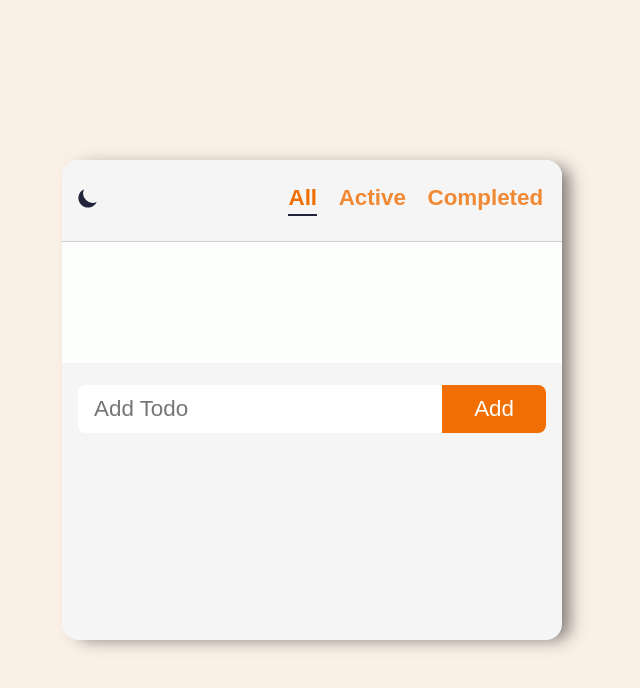
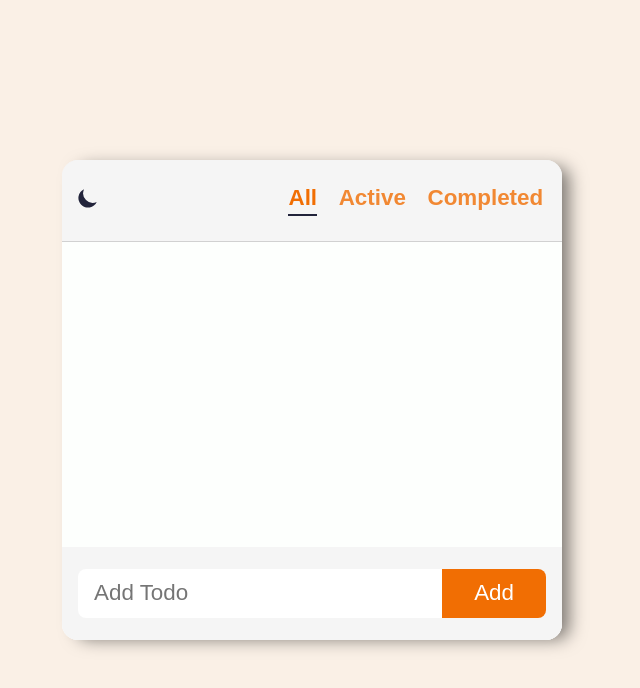
Before and after one commit to hyunzsu/todolist-react, a React (Create React App) app: page / in a window 1280 px wide. Shown: the top 688 px of the page, without its empty margins (328-968 px from the left). Built offline with nearby package versions, Linux system fonts and the light colour scheme.

Commit message:
[🎸기타] index.css 삭제, global.css, root.css 분리

```diff
--- a/package.json
+++ b/package.json
@@ -9,6 +9,7 @@
     "react": "^18.2.0",
     "react-dom": "^18.2.0",
     "react-icons": "^4.10.1",
+    "react-router-dom": "^6.16.0",
     "react-scripts": "5.0.1",
     "uuid": "^9.0.0",
     "web-vitals": "^2.1.4"
--- a/src/App.js
+++ b/src/App.js
@@ -1,7 +1,16 @@
+import { Route, Routes } from 'react-router-dom';
 import TodoPage from './pages/TodoPage/TodoPage';
+import Login from './pages/Login/Login';
 
 function App() {
-  return <TodoPage />;
+  return (
+    <>
+      <Routes>
+        <Route path='/' element={<TodoPage/>} />
+        <Route path='login' element={<Login/>} />
+      </Routes>
+    </>
+  );
 }
 
 export default App;
--- /dev/null
+++ b/src/global.css
@@ -0,0 +1,48 @@
+@import './root.css';
+
+html.dark {
+  --color-bg-dark: #1a1c35;
+  --color-bg: #22243b;
+  --color-grey: #4e4e4e;
+  --color-text: #fdfffd;
+  --color-body-bg: #27374d;
+}
+
+body {
+  margin: 0;
+  font-family: -apple-system, BlinkMacSystemFont, 'Segoe UI', 'Roboto', 'Oxygen',
+    'Ubuntu', 'Cantarell', 'Fira Sans', 'Droid Sans', 'Helvetica Neue',
+    sans-serif;
+  -webkit-font-smoothing: antialiased;
+  -moz-osx-font-smoothing: grayscale;
+
+  background: var(--color-body-bg);
+}
+
+#root {
+  width: 100vw;
+  height: 100vh;
+  display: flex;
+  justify-content: center;
+  align-items: center;
+  font-size: 1.2rem;
+}
+
+code {
+  font-family: source-code-pro, Menlo, Monaco, Consolas, 'Courier New',
+    monospace;
+}
+
+* {
+  box-sizing: border-box;
+}
+
+ul {
+  list-style: none;
+  padding-left: 0;
+}
+
+button {
+  outline: none;
+  border: none;
+}
--- a/src/index.css
+++ /dev/null
@@ -1,84 +0,0 @@
-:root {
-  --color-bg-dark: #f5f5f5;
-  --color-bg: #fdfffd;
-  --color-grey: #d1d1d1;
-  --color-text: #22243b;
-  --color-accent: #f16e03;
-  --color-white: #fff;
-  --color-scrollbar: #aaa7a7;
-  --color-body-bg: #faf0e6;
-}
-
-html.dark {
-  --color-bg-dark: #1a1c35;
-  --color-bg: #22243b;
-  --color-grey: #4e4e4e;
-  --color-text: #fdfffd;
-  --color-body-bg: #27374d;
-}
-
-body {
-  margin: 0;
-  font-family: -apple-system, BlinkMacSystemFont, 'Segoe UI', 'Roboto', 'Oxygen',
-    'Ubuntu', 'Cantarell', 'Fira Sans', 'Droid Sans', 'Helvetica Neue',
-    sans-serif;
-  -webkit-font-smoothing: antialiased;
-  -moz-osx-font-smoothing: grayscale;
-  width: 100vw;
-  height: 100vh;
-  display: flex;
-  justify-content: center;
-  align-items: center;
-  font-size: 1.2rem;
-  accent-color: var(--color-accent);
-  background: var(--color-body-bg);
-}
-
-#root {
-  width: 100%;
-  height: 60%;
-  max-width: 500px;
-  background-color: var(--color-bg-dark);
-  overflow: hidden;
-  border-radius: 1rem;
-  display: flex;
-  flex-direction: column;
-  box-shadow: 11px 3px 17px -4px rgba(0, 0, 0, 0.51);
-  -webkit-box-shadow: 11px 3px 17px -4px rgba(0, 0, 0, 0.51);
-  -moz-box-shadow: 11px 3px 17px -4px rgba(0, 0, 0, 0.51);
-}
-
-code {
-  font-family: source-code-pro, Menlo, Monaco, Consolas, 'Courier New',
-    monospace;
-}
-
-* {
-  box-sizing: border-box;
-}
-
-ul {
-  list-style: none;
-  padding-left: 0;
-}
-
-button {
-  outline: none;
-  border: none;
-}
-
-::-webkit-scrollbar {
-  width: 0.5rem;
-}
-
-::-webkit-scrollbar-track {
-  background-color: var(--color-bg-dark);
-}
-
-::-webkit-scrollbar-thumb {
-  background-color: var(--color-scrollbar);
-}
-
-::-webkit-scrollbar-thumb:hover {
-  background-color: var(--color-accent);
-}
--- a/src/index.js
+++ b/src/index.js
@@ -1,17 +1,12 @@
-import React from 'react';
 import ReactDOM from 'react-dom/client';
-import './index.css';
+// import './index.css';
+import './global.css'
+import { BrowserRouter } from 'react-router-dom';
 import App from './App';
-import reportWebVitals from './reportWebVitals';
 
 const root = ReactDOM.createRoot(document.getElementById('root'));
 root.render(
-  <React.StrictMode>
+  <BrowserRouter>
     <App />
-  </React.StrictMode>
+  </BrowserRouter>
 );
-
-// If you want to start measuring performance in your app, pass a function
-// to log results (for example: reportWebVitals(console.log))
-// or send to an analytics endpoint. Learn more: https://bit.ly/CRA-vitals
-reportWebVitals();
--- /dev/null
+++ b/src/pages/Login/Login.jsx
@@ -0,0 +1,9 @@
+import React from 'react';
+
+export default function Login() {
+  return (
+    <div>
+      hi
+    </div>
+  );
+}
--- a/src/pages/TodoPage/TodoPage.jsx
+++ b/src/pages/TodoPage/TodoPage.jsx
@@ -1,3 +1,4 @@
+import styles from './TodoPage.module.css'
 import React, { useState } from 'react';
 import { DarkModeProvider } from '../../context/DarkModeContext';
 import Header from '../../components/Header/Header';
@@ -8,15 +9,15 @@ export default function TodoPage() {
   const [filter, setFilter] = useState(filters[0]); // 현재 선택된 필터
 
   return (
-    <div>
       <DarkModeProvider>
+        <div className={styles.container}>
           <Header
             filters={filters} // 전체 필터
             filter={filter} // 현재 선택된 필터('all')
             onFilterChange={(filter) => setFilter(filter)} // 필터 변경될때
           />
           <TodoList filter={filter}/>
+        </div>
       </DarkModeProvider>
-    </div>
   );
 }
--- a/src/pages/TodoPage/TodoPage.module.css
+++ b/src/pages/TodoPage/TodoPage.module.css
@@ -0,0 +1,32 @@
+@import '../../root.css';
+
+.container {
+  accent-color: var(--color-accent);
+  width: 100%;
+  height: 60%;
+  max-width: 500px;
+  background-color: var(--color-bg-dark);
+  overflow: hidden;
+  border-radius: 1rem;
+  display: flex;
+  flex-direction: column;
+  box-shadow: 11px 3px 17px -4px rgba(0, 0, 0, 0.51);
+  -webkit-box-shadow: 11px 3px 17px -4px rgba(0, 0, 0, 0.51);
+  -moz-box-shadow: 11px 3px 17px -4px rgba(0, 0, 0, 0.51);
+}
+
+::-webkit-scrollbar {
+  width: 0.5rem;
+}
+
+::-webkit-scrollbar-track {
+  background-color: var(--color-bg-dark);
+}
+
+::-webkit-scrollbar-thumb {
+  background-color: var(--color-scrollbar);
+}
+
+::-webkit-scrollbar-thumb:hover {
+  background-color: var(--color-accent);
+}
--- /dev/null
+++ b/src/root.css
@@ -0,0 +1,10 @@
+:root {
+  --color-bg-dark: #f5f5f5;
+  --color-bg: #fdfffd;
+  --color-grey: #d1d1d1;
+  --color-text: #22243b;
+  --color-accent: #f16e03;
+  --color-white: #fff;
+  --color-scrollbar: #aaa7a7;
+  --color-body-bg: #faf0e6;
+}
```
Also changed, not shown: public/index.html (+0 -23 lines), src/pages/Login/Login.module.css (added), 1 other file (tests, documents, lock files or other folders). Lines whose indentation alone changed are shown as unchanged.
